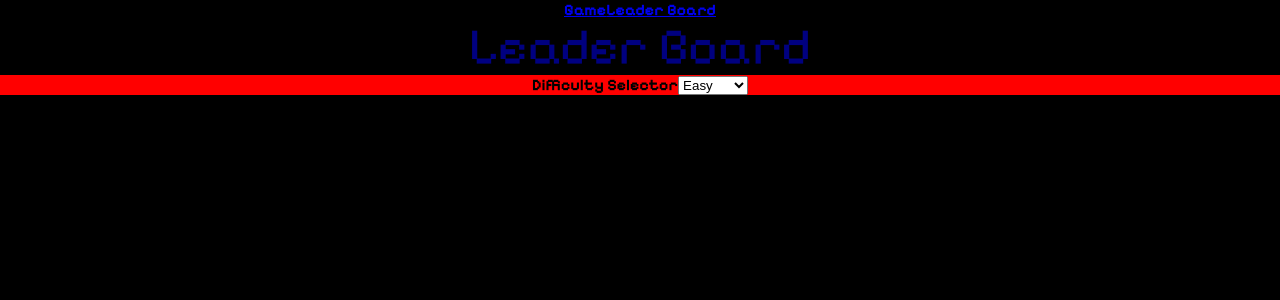
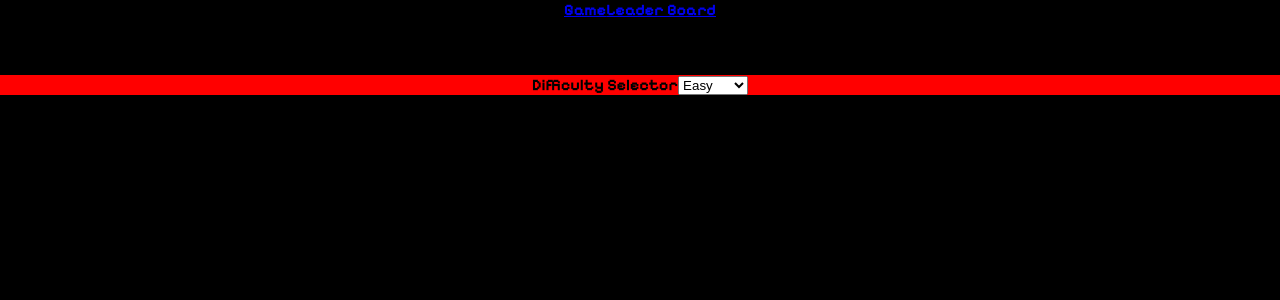
Before and after one commit to aamcn/memory-game, a React (Vite) app: page /memory-game/leader-board in a window 1280 px wide. Shown: the top 300 px of the page. Built offline with nearby package versions, Linux system fonts and the light colour scheme.

Commit message:
Refactor LeaderBoardHeader to update title with props and include accesibility to html

```diff
--- a/src/components/leaderBoardComponents/leaderBoardHeader/LeaderBoardHeader.jsx
+++ b/src/components/leaderBoardComponents/leaderBoardHeader/LeaderBoardHeader.jsx
@@ -1,12 +1,25 @@
 import React from "react";
-import styles from "./leaderBoardHeader.module.css"
-function LeaderBoardHeader(){
+import styles from "./leaderBoardHeader.module.css";
+import PropTypes from "prop-types";
 
-    return(
-        <div className={styles.leaderBoardHeader}>
-            <h1>Leader Board</h1>
-        </div>
-    )
+function LeaderBoardHeader({ selectedDifficulty }) {
+  return (
+    <div
+      className={styles.leaderBoardHeadContainer}
+      data-testid="leader-board-header"
+    >
+      <h1
+        className={styles.leaderBoardTitle}
+        aria-label={`${selectedDifficulty} Leader Board`}
+      >
+        {selectedDifficulty} Leader Board
+      </h1>
+    </div>
+  );
 }
 
+LeaderBoardHeader.propTypes = {
+  selectedDifficulty: PropTypes.string.isRequired,
+};
+
 export default LeaderBoardHeader;
```
